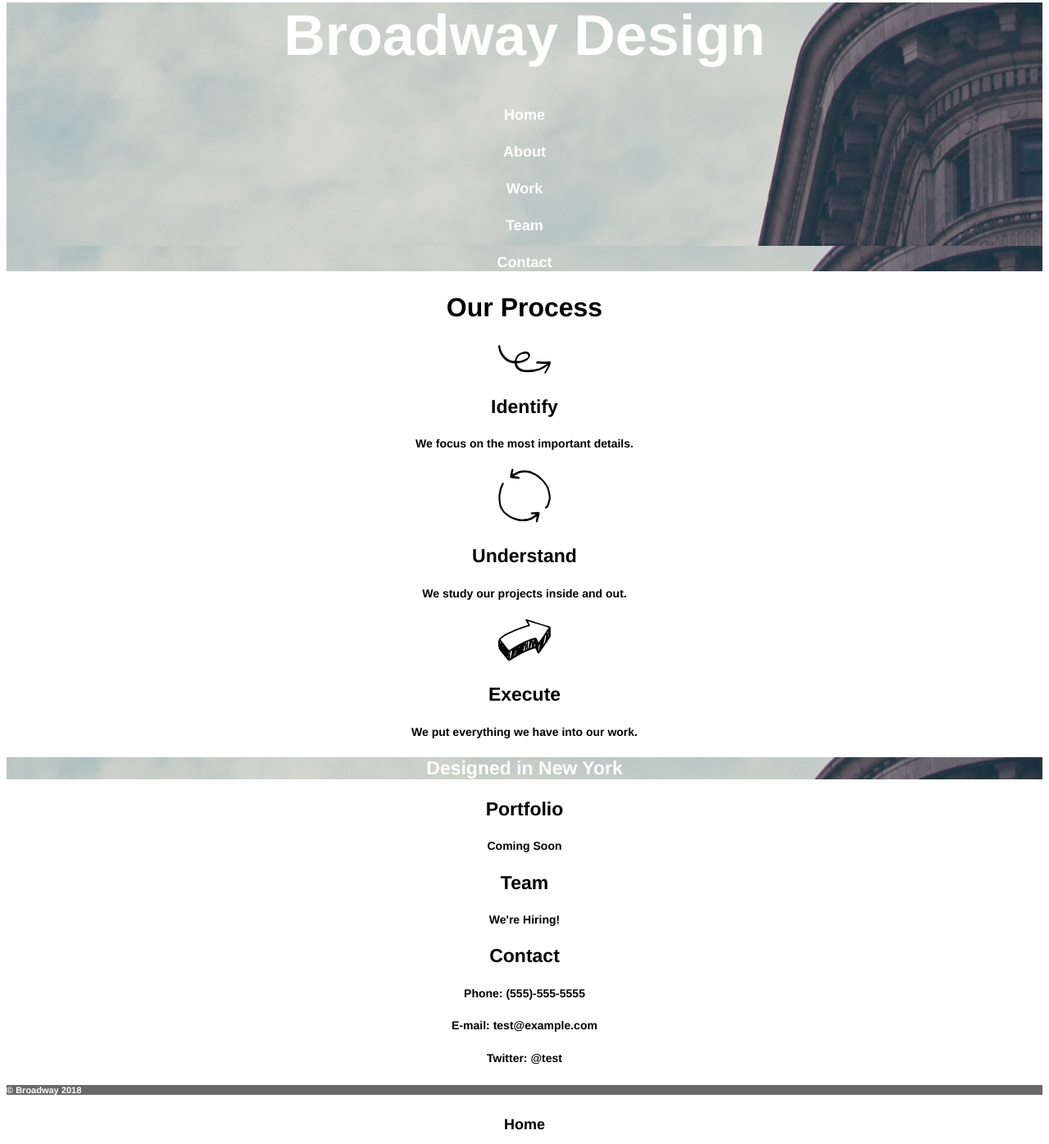
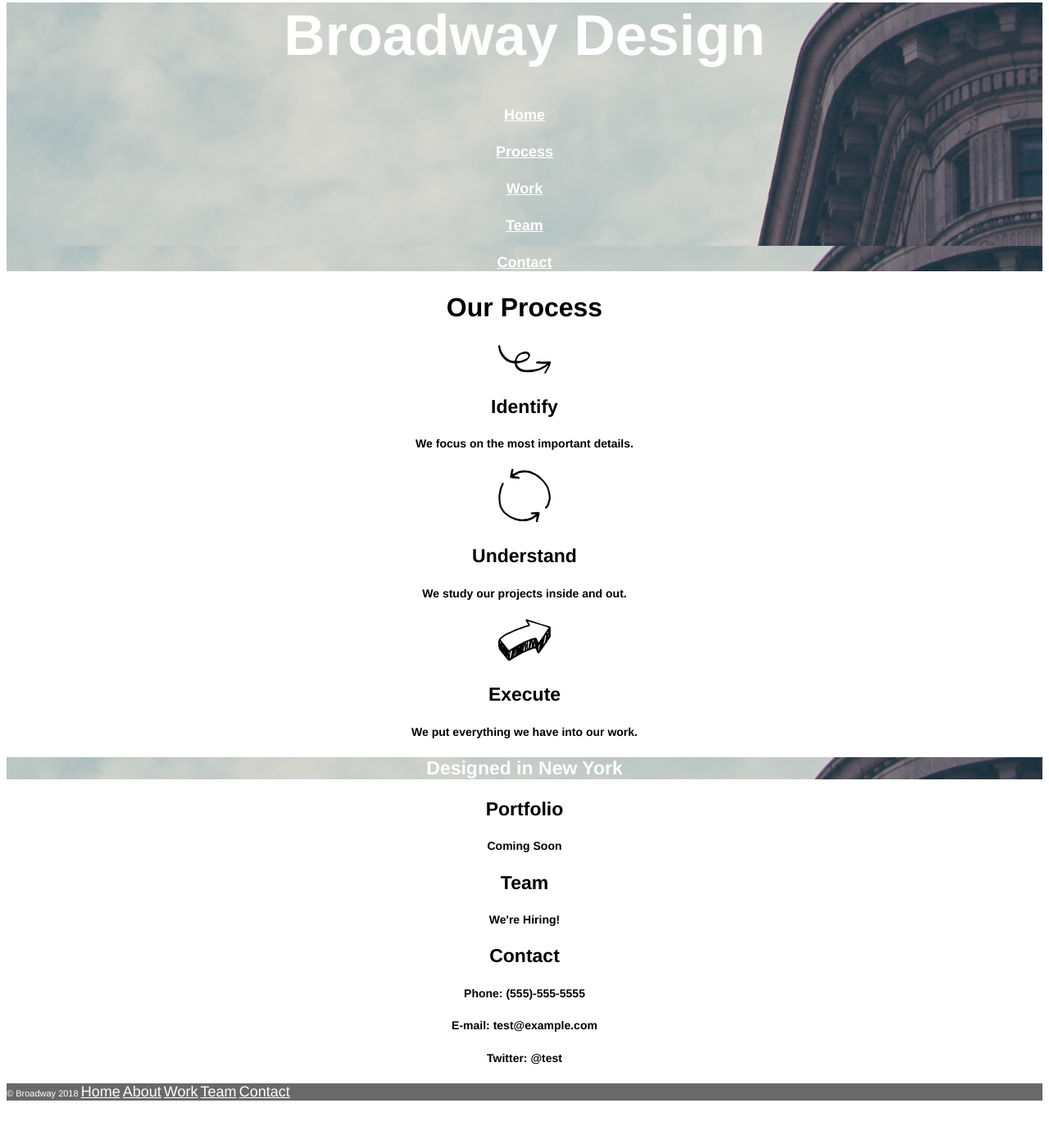
Before and after one commit to gittlehob/broadway, a plain HTML site: page index.html in a window 1280 px wide. Shown: the part 44-1440 px from the top of the page at 82% size. After the commit the page ends 1398 px from the top, so only its background shows below. Drawn offline with Linux system fonts and the light colour scheme.

Commit message:
commit after sugestions from solution

```diff
--- a/index.html
+++ b/index.html
@@ -6,23 +6,21 @@
 
     <link href="resources/style.css" type="text/css"
       rel="stylesheet">
-
   </head>
 
   <body>
-
-      <div id="pagetop">
-
+    <div class="pagetop">
       <h1>Broadway Design</h1>
-
-      <h4>Home</h4>
-      <h4>About</h4>
-      <h4>Work</h4>
-      <h4>Team</h4>
-      <h4>Contact</h4>
+      <h4><a class="anchor" href="#">Home</a></h4>
+      <h4><a class="anchor" href="#">Process</a></h4>
+      <h4><a class="anchor" href="#">Work</a></h4>
+      <h4><a class="anchor" href="#">Team</a></h4>
+      <h4><a class="anchor" href="#">Contact</a></h4>
     </div>
 
       <h2>Our Process</h2>
+
+
 
     <div class="identify">
       <img src="resources/images/identify.svg">
@@ -59,7 +57,21 @@
       <h5>Twitter: @test</h5>
     </div>
 
-      <h6>© Broadway 2018</h6><a><h4>Home</h4></a>
+    <div class="footer">
+      <p>
+        &copy; Broadway 2018
+        <a class="anchor" href="#">Home</a>
+        <a class="anchor" href="#">About</a>
+        <a class="anchor" href="#">Work</a>
+        <a class="anchor" href="#">Team</a>
+        <a class="anchor" href="#">Contact</a>
+      </p>
+    </div>
+
+
+
+
+
 
 
 
--- a/resources/style.css
+++ b/resources/style.css
@@ -2,7 +2,7 @@ body{font-family: helvetica;
     text-align: center;
   }
 
-#pagetop{background-image: url("images/the-flatiron-building.png");
+.pagetop{background-image: url("images/the-flatiron-building.png");
         color: white;
         }
 
@@ -22,13 +22,20 @@ h4{font-size: 18px;
 h5{font-size: 14px;
   }
 
-h6{font-size: 11px;
 
-  background-color: dimgray;
-  color:white;
-  text-align: left;
-  }
+.anchor{color:white;
+  font-size: 18px;
+}
+
+
 
   #NewYork{color: white;
           background-image: url("images/the-flatiron-building.png");
           }
+
+  .footer{font-size: 11px;
+          text-align:left;
+          width: 100%;
+          color: white;
+          background-color: dimgray
+          }
```
